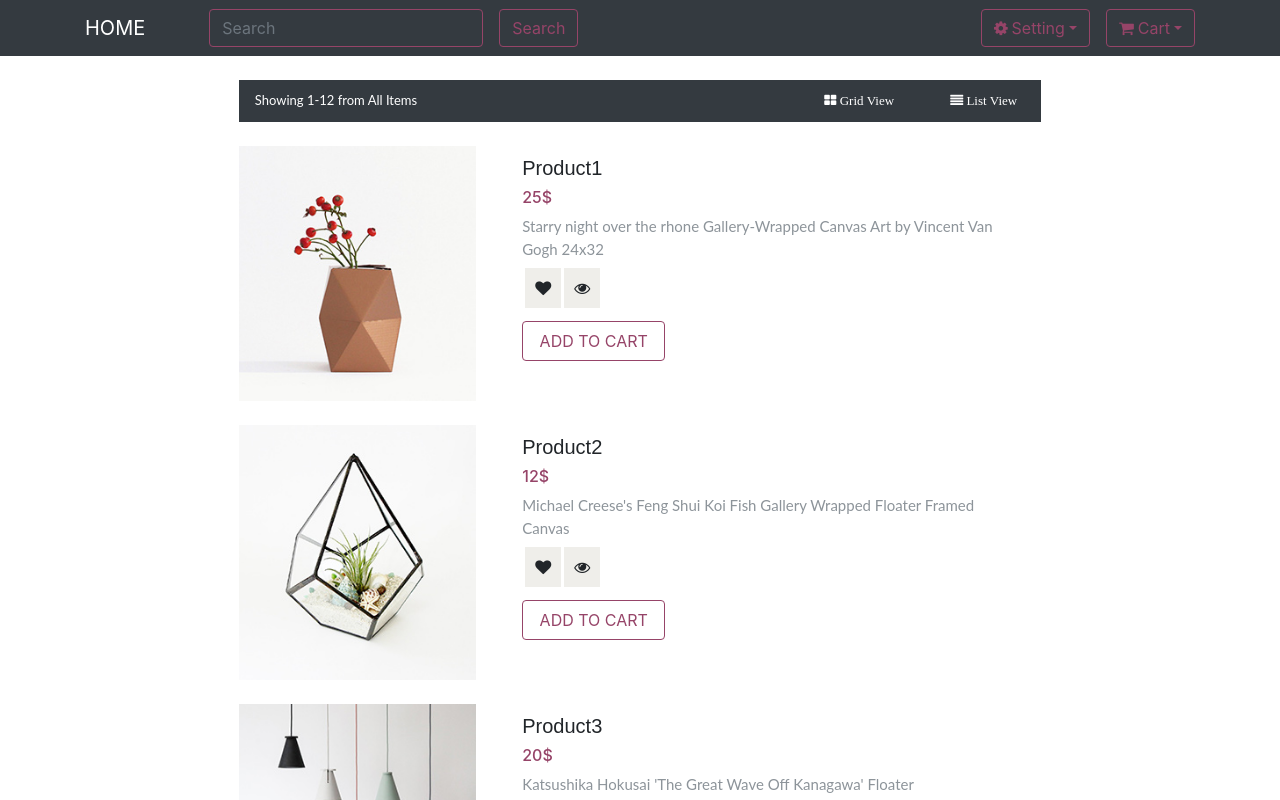
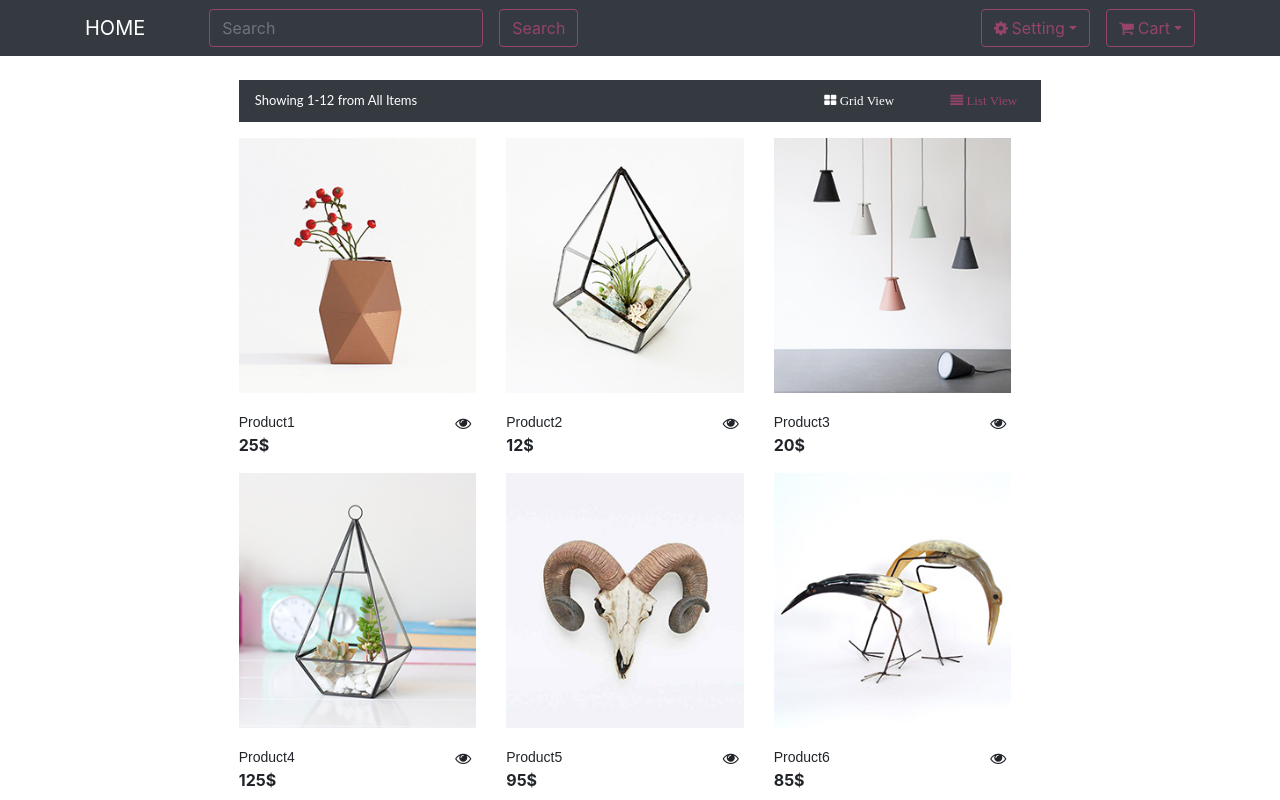
Before and after one commit to HudaSalah/Shopping-product, an Angular app: page / in a window 1280 px wide. Shown: the top 800 px of the page. Built offline with nearby package versions, Linux system fonts and the light colour scheme; what angular-font-awesome would draw is missing.

Commit message:
Switch products list view between grid/ list view & Availability to get back to home from a navigation bar

```diff
--- a/src/app/app.component.html
+++ b/src/app/app.component.html
@@ -2,9 +2,9 @@
 
   <app-header></app-header>
 
+  <router-outlet></router-outlet>
 <!-- <app-cart-form></app-cart-form> -->
-<app-product-list></app-product-list>
-
+<!-- <app-product-list></app-product-list> -->
 <!-- <app-prod-view></app-prod-view> -->
 
   <app-footer></app-footer>
--- a/src/app/grid-view/grid-view.component.html
+++ b/src/app/grid-view/grid-view.component.html
@@ -7,7 +7,7 @@
         </div>
       </figure>
       <figcaption>
-        <p class="d-inline">{{prod.Name}}</p><i class="fa fa-eye"></i>
+        <p class="d-inline">{{prod.Name}}</p><i class="fa fa-eye"  routerLink="/ProdView"></i>
         <p class="font-weight-bold">{{prod.Price}}</p>
       </figcaption>
     </div>
--- a/src/app/header/header.component.html
+++ b/src/app/header/header.component.html
@@ -1,7 +1,7 @@
 <header>
   <nav class="navbar navbar-expand-lg navbar-dark bg-dark">
     <div class="container">
-      <a class="navbar-brand" href="#">HOME</a>
+      <a class="navbar-brand"  routerLink="">HOME</a>
       <button type="button" class="btn btn-outline-primary d-lg-none" (click)="isCollapsed = !isCollapsed"
       aria-expanded="false" [attr.aria-expanded]="!isCollapsed" aria-controls="collapseExample">
       <span class="navbar-toggler-icon"></span>
--- a/src/app/list-view/list-view.component.html
+++ b/src/app/list-view/list-view.component.html
@@ -1,4 +1,17 @@
-   <div class="row w-100 media mt-4" *ngFor="let prod of ProductData; let i=index;">
+<main>
+  <section id="ProdList">
+    <div class="container h-100">
+        <div class="d-flex flex-column align-items-center justify-content-center w-100 h-100">
+            <div class="col-md-9 pb-4 mt-4">
+                <nav class="navbar navbar-expand-lg bg-dark mb-3 text-white">
+                  <p class="my-2">Showing 1-12 from All Items</p>
+                  <div class="witchList ml-auto">
+                    <a routerLink=""><i class="fa fa-th-large pr-2"> Grid View</i></a>
+                    <i class="fa fa-align-justify ml-5 pr-2"> List View </i>
+                    </div>
+                </nav>
+
+  <div class="row w-100 media mt-4" *ngFor="let prod of ProductData; let i=index;">
       <img class="col-md-4 col-xs-12 align-self-start mr-3 w-100" src= {{prod.Img}} alt="placeholder image">
       <div class="col-md-8 col-xs-12 media-body">
         <h5>{{prod.Name}}</h5>
@@ -8,7 +21,7 @@
             <div class="mb-2 w-50 mb-4">
                 <div class="d-inline divIcon"><i class="fa fa-heart"></i>
                 </div>
-                <div class="d-inline divIcon"><i class="fa fa-eye"></i>
+                <div class="d-inline divIcon" routerLink="/ProdView"><i class="fa fa-eye"></i>
                 </div>
             </div>
           <button class="btn" type="button">ADD TO CART</button>
@@ -16,3 +29,40 @@
         </div>
       </div>
   </div>
+
+
+
+
+   <!-- pagenation -->
+   <div class="row w-100 justify-content-center pt-5">
+    <nav aria-label="Page navigation example" class="pagenate justify-content-center">
+      <ul class="pagination">
+        <li class="page-item mr-3">
+          <a class="page-link" href="#" tabindex="-1">
+            <img src="assets/Imges/icons/left.png" />Prev</a>
+        </li>
+        <li class="page-item"><a class="page-link" href="#">1</a>
+        </li>
+        <li class="page-item"><a class="page-link" href="#">2</a>
+        </li>
+        <li class="page-item"><a class="page-link" href="#">3</a>
+        </li>
+        <li class="page-item"><a class="page-link" href="#">4</a>
+        </li>
+        <li class="page-item"><a class="page-link" href="#">5</a>
+        </li>
+        <li class="page-item ml-3">
+          <a class="page-link" href="#">
+            <img src="assets/Imges/icons/right.png" />
+          </a>
+        </li>
+      </ul>
+    </nav>
+  </div>
+</div>
+
+
+</div>
+</div>
+</section>
+</main>
--- a/src/app/list-view/list-view.component.scss
+++ b/src/app/list-view/list-view.component.scss
@@ -1,4 +1,5 @@
 @import "../sharedStyle.scss";
+@import "../product-list/product-list.component.scss";
 
 
 .media
--- a/src/app/product-list/product-list.component.html
+++ b/src/app/product-list/product-list.component.html
@@ -6,14 +6,14 @@
                   <nav class="navbar navbar-expand-lg bg-dark mb-3 text-white">
                     <p class="my-2">Showing 1-12 from All Items</p>
                     <div class="witchList ml-auto">
-                        <i class="fa fa-th-large pr-2"> Grid View</i>
-                        <i class="fa fa-align-justify ml-5 pr-2"> List View</i>
+                       <i class="fa fa-th-large pr-2"> Grid View</i>
+                        <a routerLink="/ListView"><i class="fa fa-align-justify ml-5 pr-2"> List View </i></a>
                       </div>
                   </nav>
 
-                  <app-list-view></app-list-view>
-
-                  <!-- <app-grid-view></app-grid-view> -->
+                  <!-- <router-outlet></router-outlet>  -->
+                  <!-- <app-list-view></app-list-view> -->
+                  <app-grid-view></app-grid-view>
 
                   <!-- pagenation -->
                   <div class="row w-100 justify-content-center pt-5">
--- a/src/app/product-list/product-list.component.scss
+++ b/src/app/product-list/product-list.component.scss
@@ -6,6 +6,11 @@ main{
         nav{
             .witchList
             {
+                a{
+                    color: $white-color;
+                  &:first-of-type{color:$main-color;}
+
+                }
                 i{
                     cursor: pointer;
                     &:hover{color: $main-color;}
--- a/src/app/product-list/product-list.component.ts
+++ b/src/app/product-list/product-list.component.ts
@@ -1,5 +1,5 @@
 import { Component, OnInit } from '@angular/core';
-
+import {RouterModule, ActivatedRoute,Router } from '@angular/router';// for routing
 
 @Component({
   selector: 'app-product-list',
@@ -9,6 +9,7 @@ import { Component, OnInit } from '@angular/core';
 export class ProductListComponent implements OnInit {
 
   constructor(){}
+
   ngOnInit() {
   }
 
```
Also changed, not shown: src/app/app.module.ts (+12 -0 lines).
